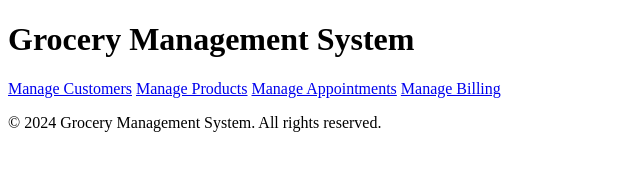
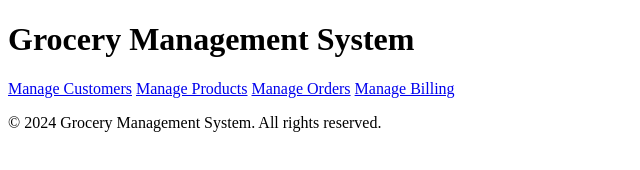
Before and after one commit to chintuistarla/Programming-for-python, a website: page frontend/public/index.html in a window 1280 px wide. Shown: the full height of the page, 0-640 px from the left. Drawn offline with Linux system fonts and the light colour scheme.

Commit message:
Order Final Commit

```diff
--- a/frontend/public/index.html
+++ b/frontend/public/index.html
@@ -14,7 +14,7 @@
     <nav>
         <a href="customer.html">Manage Customers</a>
         <a href="product.html">Manage Products</a>
-        <a href="appointment.html">Manage Appointments</a>
+        <a href="order.html">Manage Orders</a>
         <a href="billing.html">Manage Billing</a>
     </nav>
 
```
